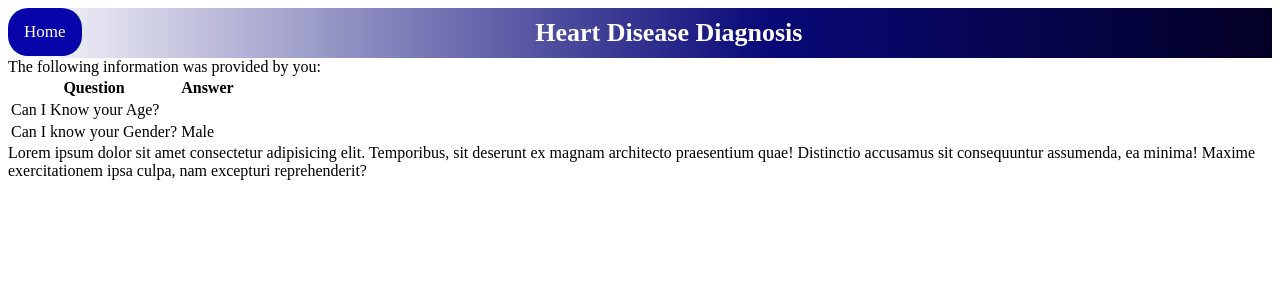
After one commit to neelkantnewra/Heart-Disease-Diagnosis, a Flask app: template templates/result.html in a window 1280 px wide. The commit adds this page. Shown: the top 300 px of the page. Run offline with Flask 2, Linux system fonts and the light colour scheme; the template is opened without the code that fills it, so the values that code supplies are empty.

Commit message:
heart disease page completed

```diff
--- a/app.py
+++ b/app.py
@@ -1,5 +1,5 @@
 from flask import Flask
-from flask import Flask, render_template
+from flask import Flask, render_template,request
 
 app = Flask(__name__)
 
@@ -11,8 +11,14 @@
 def about():
     return render_template("about.html")
 
-@app.route("/heart-disease-predictor")
+@app.route("/heart-disease-predictor",methods=['POST','GET'])
 def heartDiseasePredictor():
+    if request.method == 'POST':
+        result = request.form.to_dict()
+        age = result['age']
+        print(result)
+        print(age)
+        return render_template("result.html",results=result)
     return render_template("heart_disease.html")
 
 if __name__ == "__main__":
--- /dev/null
+++ b/static/style/result.css
@@ -0,0 +1,53 @@
+/* Add a black background color to the top navigation */
+.topnav {
+    overflow: hidden;
+    background: rgb(2,0,36);
+    background: linear-gradient(270deg, rgba(2,0,36,1) 0%, rgba(9,9,121,1) 40%, rgb(255, 255, 255) 100%);
+  }
+
+  /* Style the links inside the navigation bar */
+  .topnav a {
+    border-radius: 20px;
+    float: left;
+    color: #000000;
+    text-align: center;
+    padding: 14px 16px;
+    text-decoration: none;
+    font-size: 17px;
+  }
+
+  /* Add a color to the active/current link */
+  .topnav a.active {
+    background-color: #0704aa;
+    color: white;
+  }
+  .topnav span{
+    display: inline-block;
+    position: relative;
+    transition: 0.5s;
+  }
+  .topnav span:after {
+    color: #fff;
+    content: '\276e';
+    position: absolute;
+    opacity: 0;
+    top: 0;
+    left: -20px;
+    transition: 0.5s;
+  }
+ .topnav a:hover span {
+    padding-left: 25px;
+  }
+  .topnav a:hover span:after {
+    opacity: 1;
+    left: 0;
+  }
+
+.heading{
+    font-family: "Times New Roman", Times, serif;
+    font-size: 26px;
+    text-align: center;
+    padding: 10px 16px;
+    font-weight: bolder;
+    color: #ffffff;
+}
--- /dev/null
+++ b/templates/result.html
@@ -0,0 +1,54 @@
+<!DOCTYPE html>
+<html lang="en">
+
+<head>
+    <meta charset="UTF-8">
+    <meta name="viewport" content="width=device-width, initial-scale=1.0">
+    <title>Result: Heart disease diagnosis</title>
+    <link rel="stylesheet" href="/static/style/result.css">
+</head>
+
+<body>
+    <div class="topnav">
+        <a class="active" href="/"> <span> Home </span></a>
+        <div class="heading">Heart Disease Diagnosis</div>
+    </div>
+
+    <div class="information">
+        <div class="info">
+            <div class="title"> The following information was provided by you:</div>
+
+            <table>
+                <tr>
+                  <th>Question</th>
+                  <th>Answer</th>
+                </tr>
+                <tr>
+                  <td>Can I Know your Age?</td>
+                  <td>{{results.age}}</td>
+                </tr>
+                <tr>
+                  <td>Can I know your Gender?</td>
+                  <td>
+                      {% block content%}
+                      {% if results.gender == '0' %}
+                      Female
+                      {% else %}
+                      Male
+                      {% endif %}
+                      {% endblock content %}
+                  </td>
+                </tr>
+              </table>
+
+        </div>
+        <div class="prediction">
+            Lorem ipsum dolor sit amet consectetur adipisicing elit. Temporibus, sit deserunt ex magnam architecto
+            praesentium quae! Distinctio accusamus sit consequuntur assumenda, ea minima! Maxime exercitationem ipsa
+            culpa, nam excepturi reprehenderit?
+        </div>
+    </div>
+
+</body>
+
+</html>
```
Also changed, not shown: static/script/heart_disease.js (+7 -0 lines), templates/heart_disease.html (+23 -7 lines).
